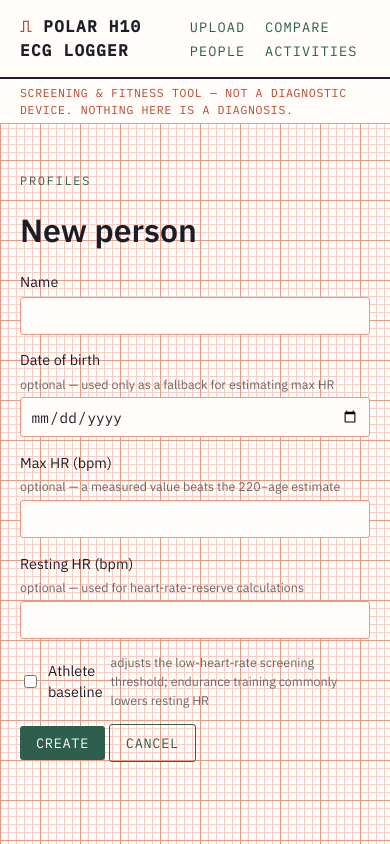
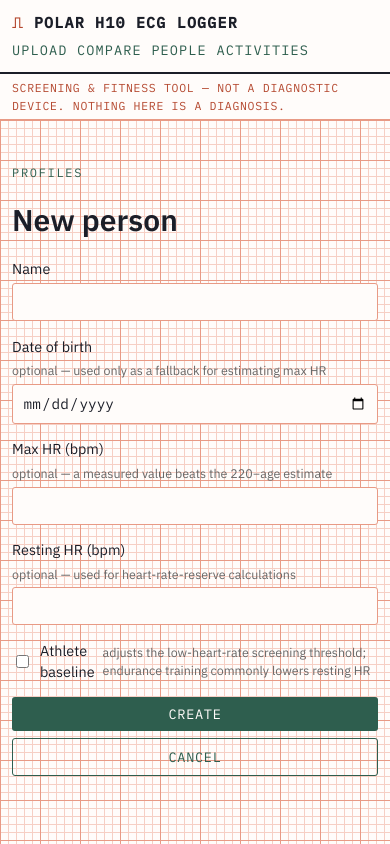
Before and after one commit to ferhat00/polarh10-ecg-logger, a Flask app: page /people/new in a window 390 px wide. Run offline with Flask 3, Linux system fonts and the light colour scheme.

Commit message:
Phase 10: README, error states, mobile layout
README covering setup (Python 3.12 venv, migrations, run), the
data-format contract (detect-don't-assume rules and the mapping-form
path), how to add an activity profile from the UI or in code, the
data layout on disk, and a plain statement of what the tool is and is
not for. Friendly 404/500 pages wired via error handlers; home page
quick actions; log-entry styling; responsive rules for narrow screens
(stacked masthead, wrapping nav, full-width buttons, tables scrolling
inside their cards).

Tests assert the 404 page, home quick actions, and that the
"not a diagnostic device" strip is on every page of the app chrome.

226 tests passing, ruff clean.

Co-Authored-By: Claude Fable 5 <noreply@anthropic.com>

```diff
--- a/app/static/css/app.css
+++ b/app/static/css/app.css
@@ -194,3 +194,33 @@ label.inline { display: flex; align-items: center; gap: 0.5rem; }
 }
 .badge-warn { color: var(--warn); }
 .badge-ok { color: var(--accent); }
+
+.log-entry h3 {
+  margin: 0 0 0.4rem;
+  font-family: var(--font-mono);
+  font-size: 0.9rem;
+  color: var(--accent);
+}
+.log-entry ul { margin: 0.2rem 0 0.2rem 1.1rem; padding: 0; font-size: 0.88rem; }
+.log-entry li { margin: 0.15rem 0; }
+
+/* Tables never break the page — they scroll inside their card. */
+.card { overflow-x: auto; }
+
+/* Mobile */
+@media (max-width: 640px) {
+  body { font-size: 15px; }
+  main { padding: 0.75rem 0.75rem 3rem; }
+  .masthead {
+    flex-direction: column;
+    align-items: flex-start;
+    gap: 0.35rem;
+    padding: 0.75rem;
+  }
+  .masthead nav { display: flex; flex-wrap: wrap; gap: 0.6rem; }
+  .masthead nav a { margin-left: 0; }
+  .tool-note { padding: 0.3rem 0.75rem; }
+  form.stack { max-width: 100%; }
+  th, td { padding: 0.3rem 0.45rem; }
+  .button, button { width: 100%; text-align: center; margin-bottom: 0.4rem; }
+}
```
Also changed, not shown: app/__init__.py (+10 -0 lines), app/templates/errors/404.html (added, +10 -0 lines), app/templates/errors/500.html (added, +11 -0 lines), app/templates/index.html (+9 -1 lines), tests/test_polish.py (added, +33 -0 lines), README.md.
